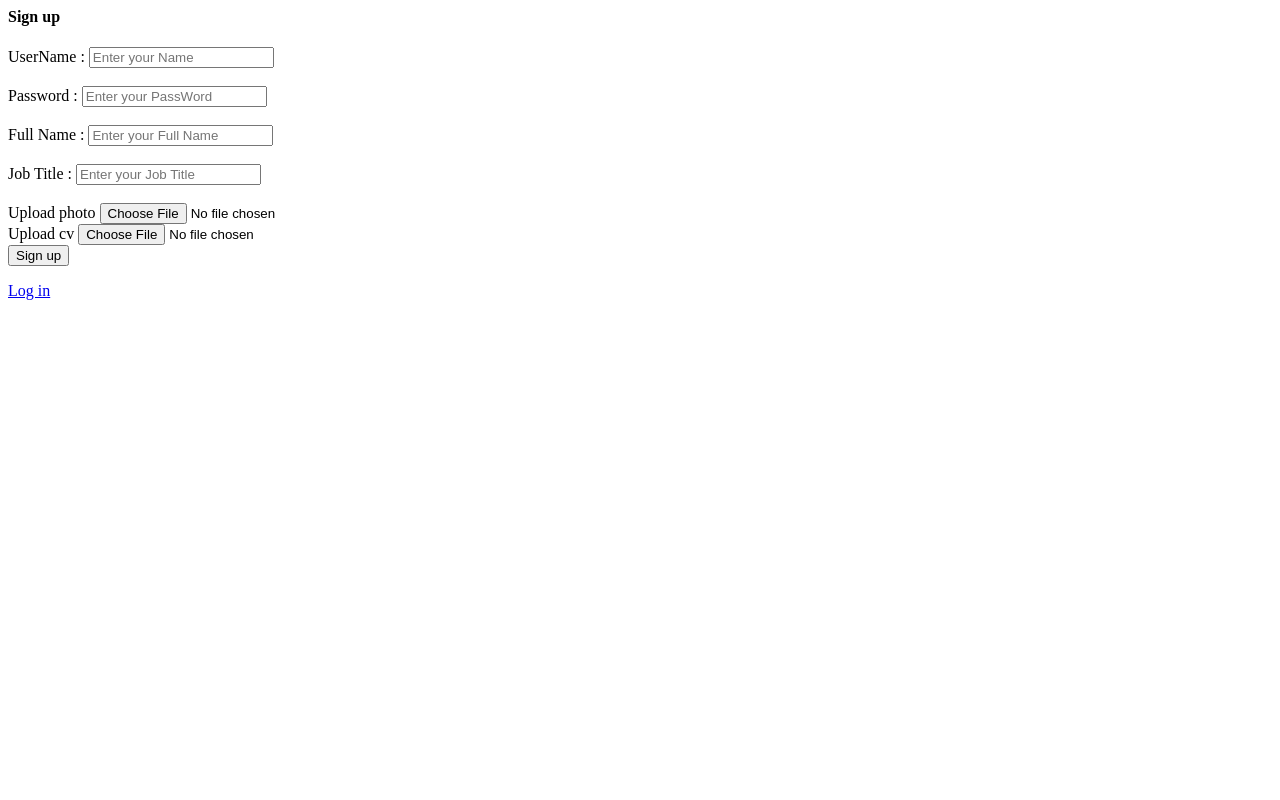
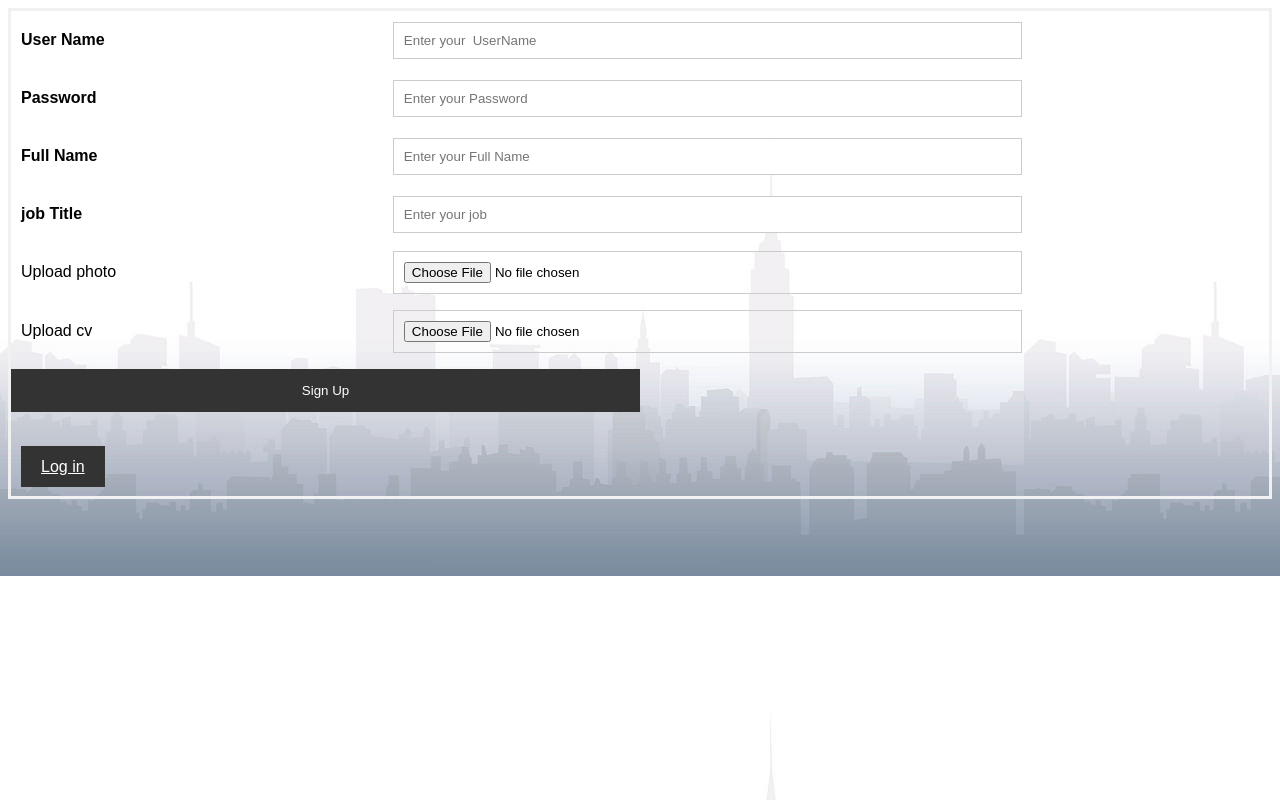
Before and after one commit to AbdelrhamanAmin/tinyhr, a PHP site: template Views/public/signup.php in a window 1280 px wide. Run offline with PHP 8.4, Linux system fonts and the light colour scheme; the template is opened without the code that fills it, so the values that code supplies are empty; some libraries are stand-ins or nearby versions.

Commit message:
add last modification

```diff
--- a/Views/public/signup.php
+++ b/Views/public/signup.php
@@ -7,16 +7,16 @@ if(isset($_POST['signup']) ){
     $form_input['fullname'] = trim($_POST['fullname']);
     $form_input['job']      = trim($_POST['job']);
 
-    $form = new Form();
+    $form = new FormValidation();
     foreach ($_POST as $key=> $value){
-        $form->check_input_field($key, $value);
+        $form->validate_input_field($key, $value);
     }
 
-    $form->check_username($form_input['username']);
-    $form->check_password($form_input['password']);
+    $form->validate_username($form_input['username']);
+    $form->validate_password($form_input['password']);
 
-    $form->check_file($_FILES['cv'],'cv',__CV_TYPE__);
-    $form->check_file($_FILES['photo'],'photo',__PHOTO_IMG_TYPE__);
+    $form->validate_file($_FILES['cv'],'cv',__CV_TYPE__);
+    $form->validate_file($_FILES['photo'],'photo',__PHOTO_IMG_TYPE__);
 
 
     if ($form->is_valid()){
@@ -47,22 +47,48 @@ if(isset($_POST['signup']) ){
 }
 ?>
 
+<!DOCTYPE html>
+<html lang="en">
+<head>
+    <meta charset="UTF-8">
+    <meta name="viewport" content="width=device-width, initial-scale=1.0">
+    <meta http-equiv="X-UA-Compatible" content="ie=edge">
+    <title>Document</title>
+    <link rel="stylesheet" type="text/css" href="./style.css">
 
-<h4>Sign up</h4>
+</head>
+<body>
+    <form action = "<?php echo $_SERVER['PHP_SELF'] ?> " method = "post" enctype="multipart/form-data">
+        <label for="uname"><b>User Name</b></label>
+        <input type = "text" name = "username" value = "<?php echo (isset($_POST['username']))? $_POST['username'] :Null; ?>" placeholder="Enter your  UserName" >
 
-<form action = "<?php echo $_SERVER['PHP_SELF'] ?>" method = "post" enctype="multipart/form-data">
-    <label>UserName  :</label>
-    <input type = "text" name = "username" value ="<?php echo (isset($_POST['username']))? $_POST['username'] :"";?>"class = "box" placeholder="Enter your Name" /><br /><br />
-    <label>Password  :</label>
-    <input type = "password" name = "password" value = "" class = "box" placeholder="Enter your PassWord" /><br/><br />
-    <label>Full Name  :</label>
-    <input type = "text" name = "fullname" value ="<?php echo (isset($_POST['fullname']))? $_POST['fullname'] :Null;?>" class = "box" placeholder="Enter your Full Name" /><br/><br />
-    <label>Job Title  :</label>
-    <input type = "text" name = "job" class = "box" value ="<?php echo (isset($_POST['job']))? $_POST['job'] :Null;?>" placeholder="Enter your Job Title" /><br/><br />
-    <label>Upload photo</label>
-    <input type="file"  name = "photo" ><br />
-    <label>Upload cv</label>
-    <input type="file"  name = "cv" > <br />
-    <input  type = "submit" name = "signup" value="Sign up"><br />
-</form>
-<a href="?login">Log in</a>
+        <label for="uname"><b>Password</b></label>
+        <input type = "password" name = "password" value = "" placeholder="Enter your Password" >
+
+
+        <label for="uname"><b>Full Name</b></label>
+        <input type = "text" name = "fullname" value = "<?php echo (isset($_POST['fullname']))? $_POST['fullname'] :""; ?>"  placeholder="Enter your Full Name" >
+
+
+        <label for="uname"><b>job Title</b></label>
+        <input type = "text" name = "job" value = "<?php echo (isset($_POST['job']))? $_POST['job'] :""; ?>"  placeholder="Enter your job" >
+
+        <label>Upload photo</label>
+        <input type="file"  name = "photo" ><br />
+
+        <label>Upload cv</label>
+        <input type="file"  name = "cv" > <br />
+
+
+        <button  type = "submit" name = "signup" value="Sign up">Sign Up</button>
+        <br>
+        <label>
+            <br>
+            <a class="button" href="?login">Log in</a>
+        </label>
+
+    </form>
+
+
+</body>
+</html>
--- a/config.php
+++ b/config.php
@@ -16,4 +16,4 @@ define("__CV_TYPE__","application/pdf");
 define("__UPLOAD_ERR_NO_FILE__",4);
 define("__UPLOAD_ERR_INI_SIZE__",1);
 define("__UPLOAD_ERR_FORM_SIZE__",2);
-define("__PRJ_DIR__","/php/tiny/");
+define("__PRJ_DIR__","/php/tinyV1/");
--- /dev/null
+++ b/style.css
@@ -0,0 +1,92 @@
+body {font-family: Arial, Helvetica, sans-serif;
+    background-image: url("hr.jpg");
+    size: 100%;
+
+}
+form {border: 3px solid #f1f1f1;}
+
+label{
+  width: 30%;
+  padding: 10px 10px;
+  margin: 10px 0;
+  display: inline-block;
+  border: 0px solid #333888;
+  box-sizing: border-box;
+}
+
+input[type=text], input[type=password],input[type=file] {
+  width: 50%;
+  padding: 10px 10px;
+  margin: 8px 0;
+  display: inline-block;
+  border: 1px solid #ccc;
+  box-sizing: border-box;
+}
+
+
+button {
+  background-color: #333333;
+  color: white;
+  padding: 14px 20px;
+  margin: 8px 0;
+  border: none;
+  cursor: pointer;
+  width: 50%;
+}
+.button{
+    background-color: #333333;
+    color: white;
+    padding: 12px 20px;
+    margin: 2px 0;
+    border: none;
+    cursor: pointer;
+    width: 2%;
+}
+.button:hover{
+    opacity: 0.8;
+}
+button:hover {
+  opacity: 0.8;
+}
+
+.cancelbtn {
+  width: auto;
+  padding: 10px 18px;
+  background-color: #f44336;
+}
+
+
+
+.container {
+  padding: 16px;
+}
+
+span.psw {
+  float: right;
+  padding-top: 16px;
+}
+
+/* Change styles for span and cancel button on extra small screens */
+
+#users {
+    font-family: "Trebuchet MS", Arial, Helvetica, sans-serif;
+    border-collapse: collapse;
+    width: 100%;
+  }
+
+  #users td, #users th {
+    border: 1px solid #ddd;
+    padding: 8px;
+  }
+
+  #users tr:nth-child(even){background-color: #f2f2f2;}
+
+  #users tr:hover {background-color: #ddd;}
+
+  #users th {
+    padding-top: 12px;
+    padding-bottom: 12px;
+    text-align: left;
+    background-color: #333333;
+    color: white;
+  }
```
Also changed, not shown: Model/FormValidation.php (renamed from Model/Form.php, +12 -6 lines), Views/admin/user.php (+6 -17 lines), Views/admin/users.php (+8 -42 lines), Views/member/edit.php (+30 -14 lines), Views/member/profile.php (+9 -16 lines), Views/public/login.php (+16 -8 lines), index.php (+9 -5 lines), hr.jpg (added).
